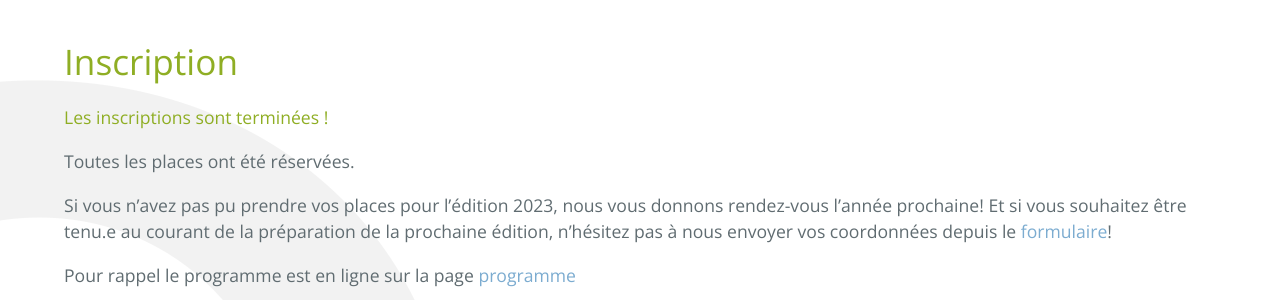
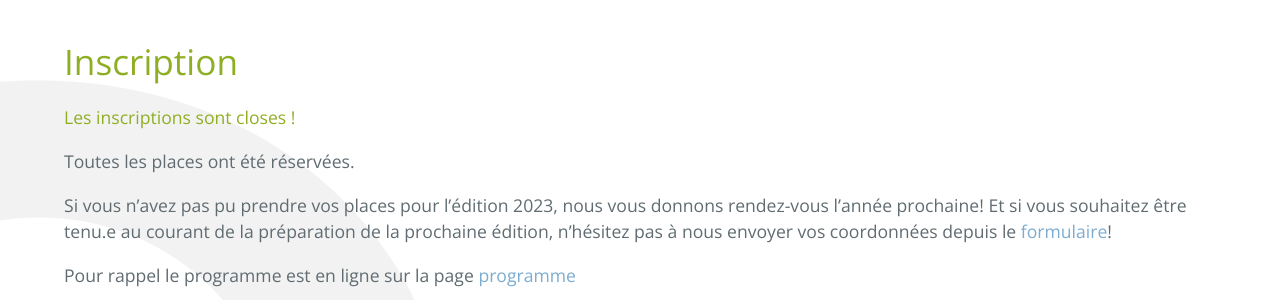
Before and after one commit to OSGeo-fr/QGIS-conf-fr-website, a Jekyll site: the page built from z25_inscription.md, in a window 1280 px wide. Shown: the part 408-708 px from the top of the page. Built offline with Jekyll 4.4.1, drawn with Linux system fonts in a browser that asks for light colours.

Commit message:
Update z25_inscription.md
Co-authored-by: Harrissou Sant-anna <delazj@gmail.com>

```diff
--- a/z25_inscription.md
+++ b/z25_inscription.md
@@ -6,7 +6,7 @@ menu: header
 ---
 
 
-#### Les inscriptions sont terminées !
+#### Les inscriptions sont closes !
 
 Toutes les places ont été réservées.
 
```
